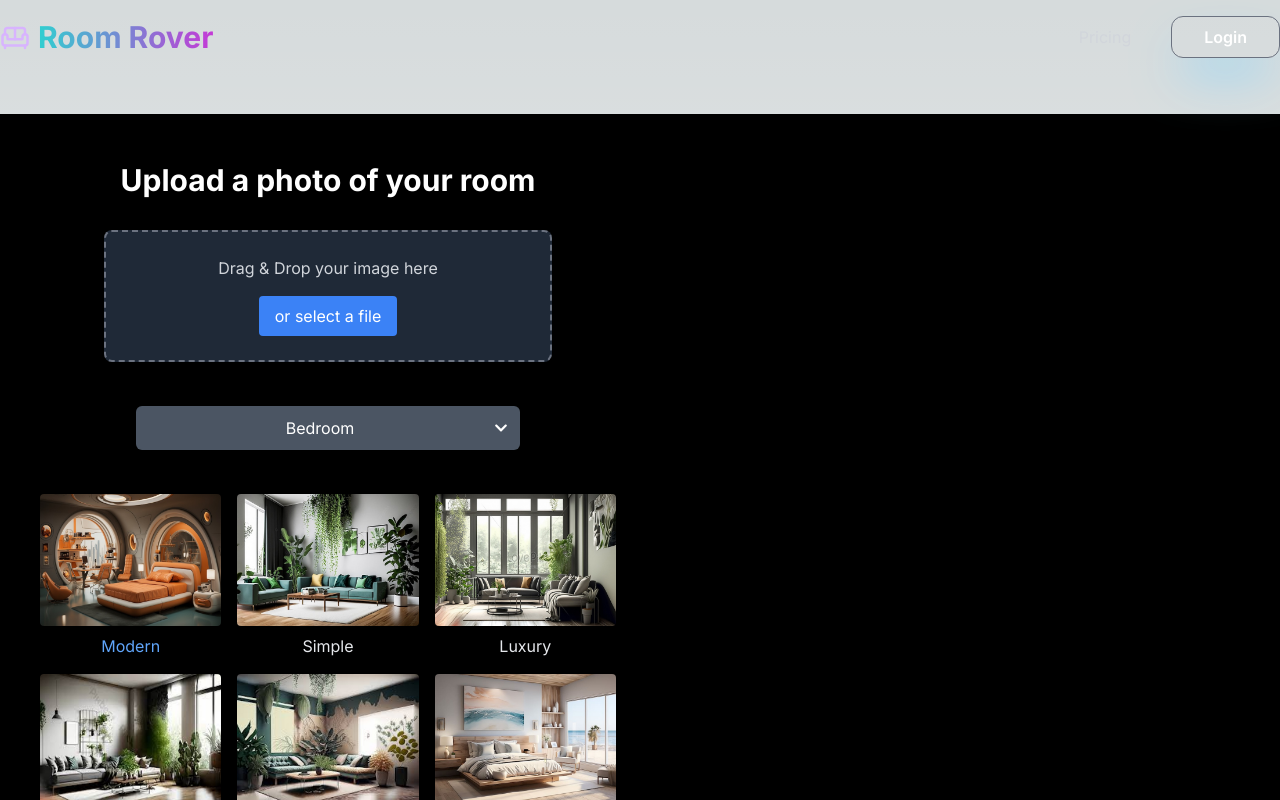
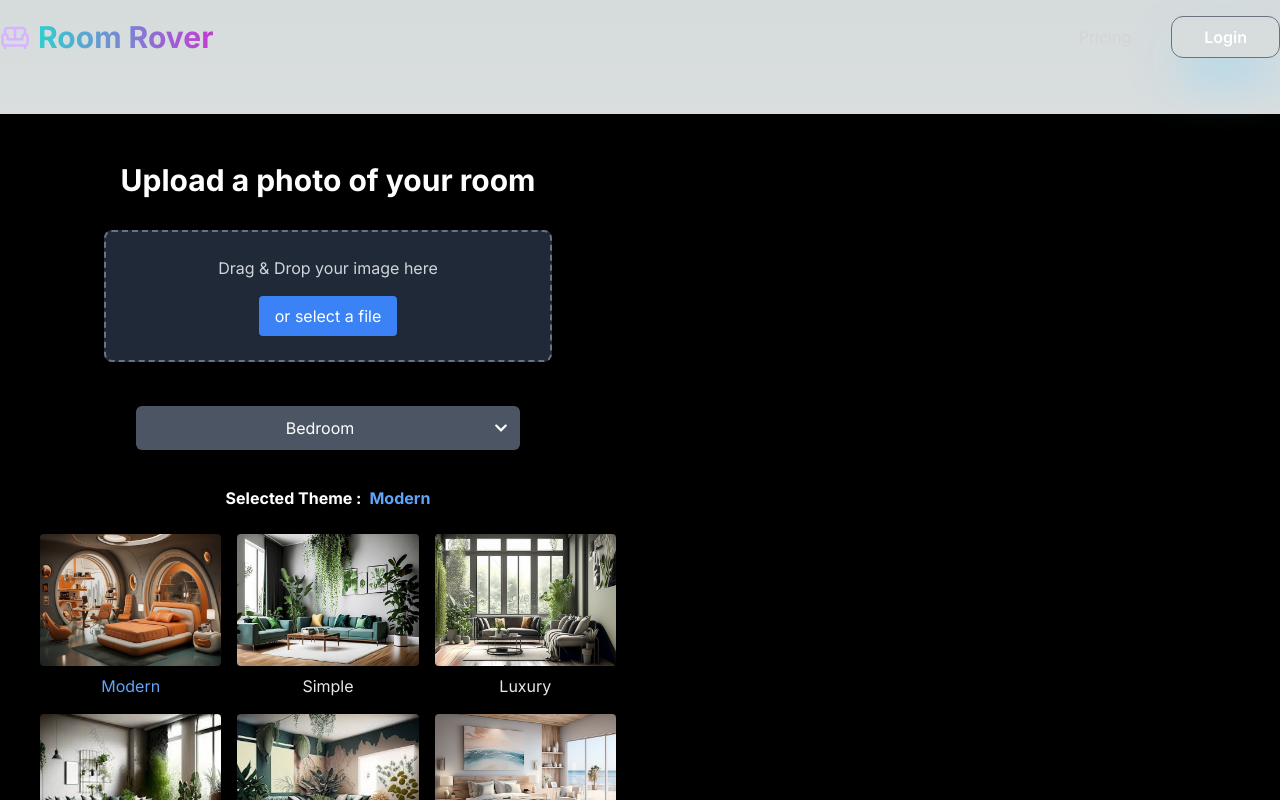
Before and after one commit to ighmaZ/Room-Rover, a Next.js app: page /design in a window 1280 px wide. Both pictures are taken after a click on the element "Modern". Shown: the top 800 px of the page. Built offline with nearby package versions, Linux system fonts and the light colour scheme.

Commit message:
fix stiff

```diff
--- a/app/components/imageToDesign/ImageToDesign.tsx
+++ b/app/components/imageToDesign/ImageToDesign.tsx
@@ -17,8 +17,7 @@ const ImageToDesign: React.FC = () => {
   const room = useRoomStore((state) => state.selectedRoom);
   const theme = useRoomStore((state) => state.selectedTheme);
 
-  // const prompt: string = `Renovate the input image room, a modern  ${room}. Please leave the furniture in its current position; only renovate the room without changing the arrangement of the furniture. `;
-  const prompt: string = `Renovate the input image room, a ${theme} themed ${room}. please leave the area of the room same as before, and same four corners of the room. `;
+  const prompt: string = `Renovate the input image room, a ${theme} themed ${room}. please leave the area of the room same as before, and same four corners of the room. please try to leave the same furniture at the same position`;
 
   const handleImageChange = (e: ChangeEvent<HTMLInputElement>) => {
     if (e.target.files && e.target.files[0]) {
--- a/app/components/theme/Themes.tsx
+++ b/app/components/theme/Themes.tsx
@@ -39,6 +39,13 @@ const Themes: React.FC = () => {
   };
 
   return (
+    <div className="w-full">
+      {selectedTheme && (
+        <div className=" flex justify-center items-center  text-center text-md font-bold m-4">
+          Selected Theme :{" "}
+          <div className="text-blue-400 ml-2">{selectedTheme}</div>
+        </div>
+      )}
       <div className="grid grid-cols-2 md:grid-cols-3  gap-4 m-6">
         {themes.map((theme, index) => (
           <div
@@ -65,6 +72,7 @@ const Themes: React.FC = () => {
           </div>
         ))}
       </div>
+    </div>
   );
 };
 
```
Lines whose indentation alone changed are shown as unchanged.
